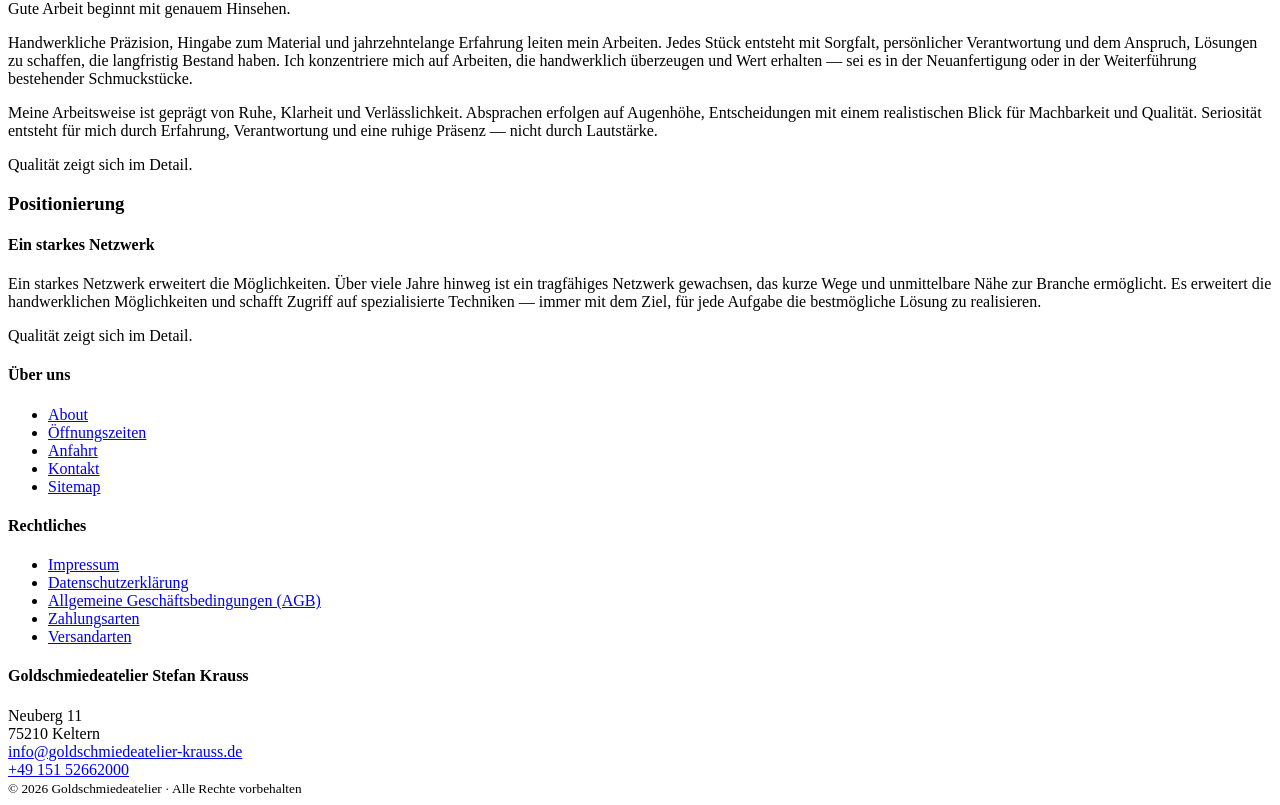
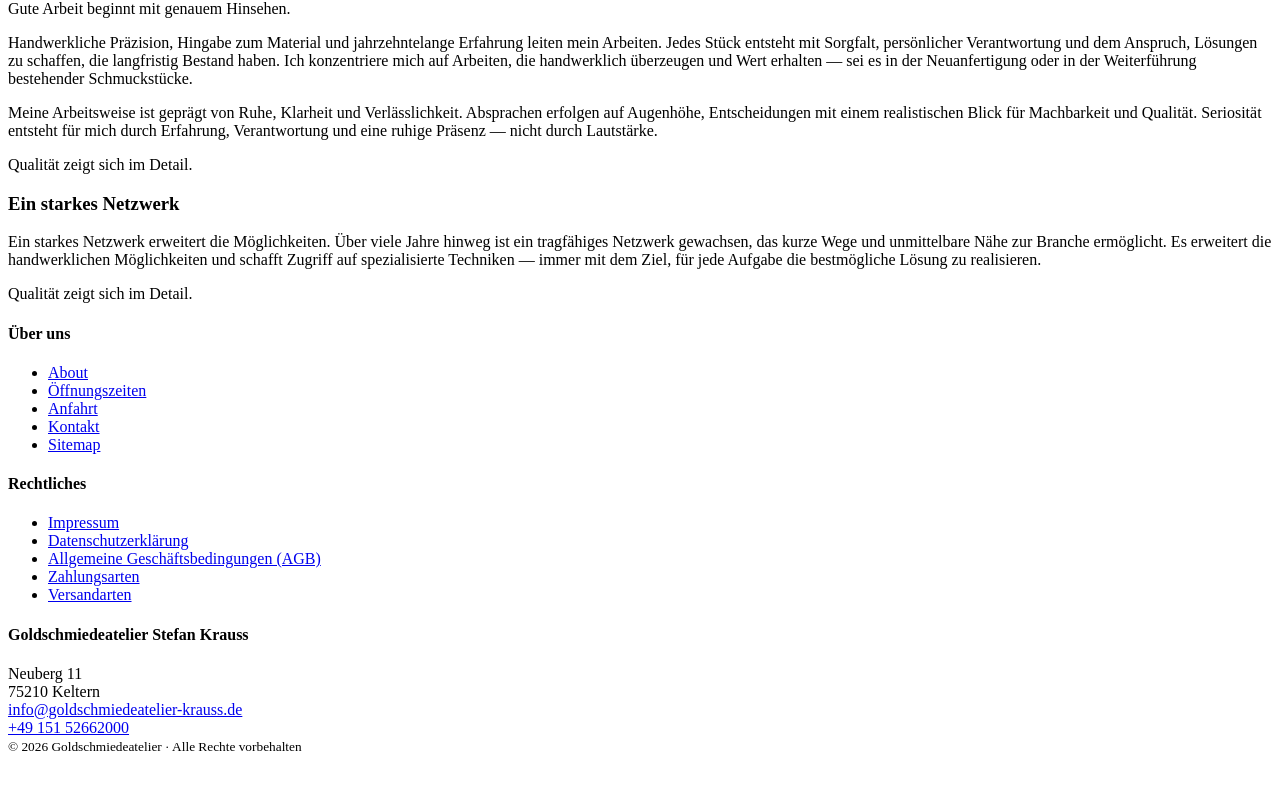
Before and after one commit to muellerprints/AtelierStefanKrauss, a React (Vite) app: page /atelier in a window 1280 px wide. Shown: the part 751-1556 px from the top of the page. After the commit the page ends 1514 px from the top, so only its background shows below. Built offline with nearby package versions, Linux system fonts and the light colour scheme; no server answers; the HTML template or start-up script is replaced by a standard one.

Commit message:
Remove 'Positionierung' heading; show 'Ein starkes Netzwerk' instead

```diff
--- a/src/i18n.js
+++ b/src/i18n.js
@@ -136,7 +136,6 @@ const resources = {
         atelier: {
           title: 'Atelier & Arbeitsweise',
           description: 'Gute Arbeit beginnt mit genauem Hinsehen.\n\nHandwerkliche Präzision, Hingabe zum Material und jahrzehntelange Erfahrung leiten mein Arbeiten. Jedes Stück entsteht mit Sorgfalt, persönlicher Verantwortung und dem Anspruch, Lösungen zu schaffen, die langfristig Bestand haben. Ich konzentriere mich auf Arbeiten, die handwerklich überzeugen und Wert erhalten — sei es in der Neuanfertigung oder in der Weiterführung bestehender Schmuckstücke.\n\nMeine Arbeitsweise ist geprägt von Ruhe, Klarheit und Verlässlichkeit. Absprachen erfolgen auf Augenhöhe, Entscheidungen mit einem realistischen Blick für Machbarkeit und Qualität. Seriosität entsteht für mich durch Erfahrung, Verantwortung und eine ruhige Präsenz — nicht durch Lautstärke.\n\nQualität zeigt sich im Detail.',
-          positioningTitle: 'Positionierung',
           positioningHeading: 'Ein starkes Netzwerk',
           positioning: 'Ein starkes Netzwerk erweitert die Möglichkeiten. Über viele Jahre hinweg ist ein tragfähiges Netzwerk gewachsen, das kurze Wege und unmittelbare Nähe zur Branche ermöglicht. Es erweitert die handwerklichen Möglichkeiten und schafft Zugriff auf spezialisierte Techniken — immer mit dem Ziel, für jede Aufgabe die bestmögliche Lösung zu realisieren.\n\nQualität zeigt sich im Detail.'
         },
--- a/src/pages/Atelier.jsx
+++ b/src/pages/Atelier.jsx
@@ -15,8 +15,7 @@ export default function Atelier(){
         <p key={i}>{para}</p>
       ))}
 
-      {t('atelier.positioningTitle') && <h3>{t('atelier.positioningTitle')}</h3>}
-      {t('atelier.positioningHeading') && <h4>{t('atelier.positioningHeading')}</h4>}
+      {t('atelier.positioningHeading') && <h3>{t('atelier.positioningHeading')}</h3>}
       {t('atelier.positioning') && t('atelier.positioning').split(/\n{2,}/).map((para, i) => (
         <p key={`pos-${i}`}>{para}</p>
       ))}
```
